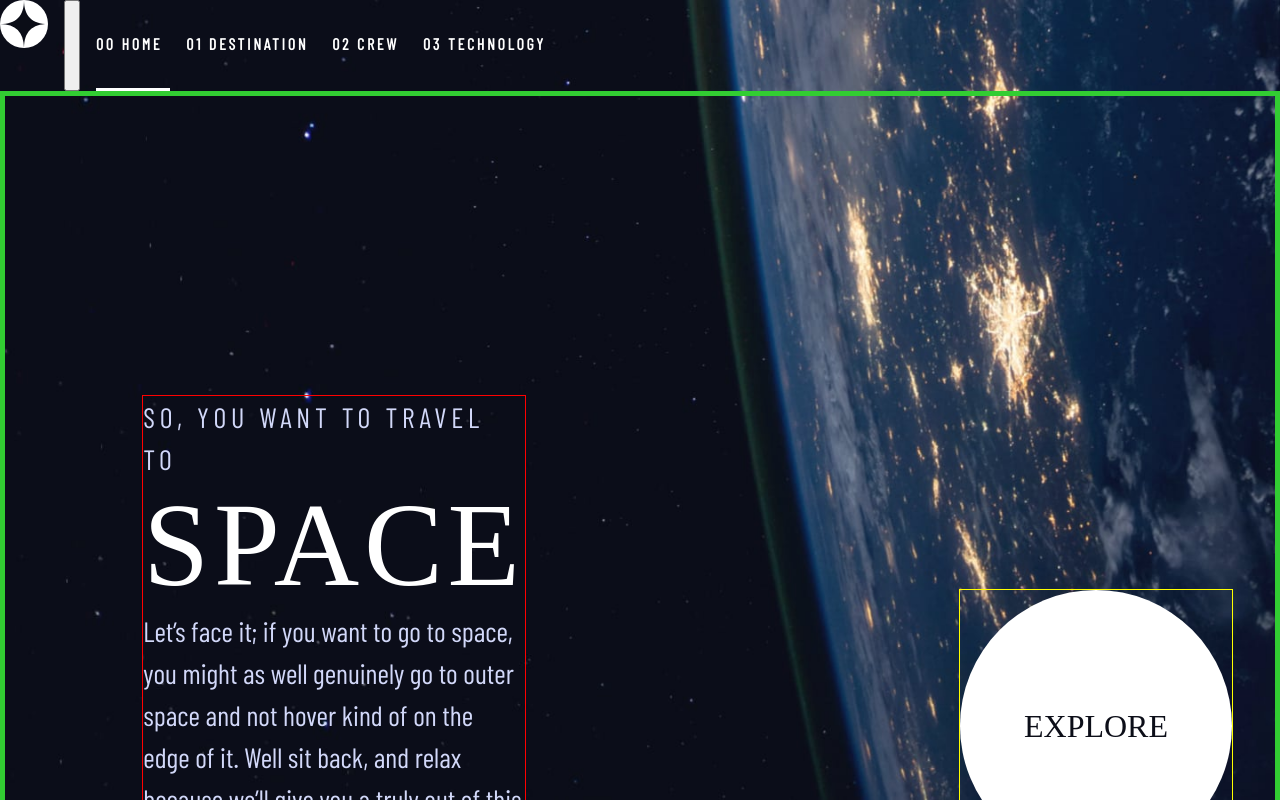
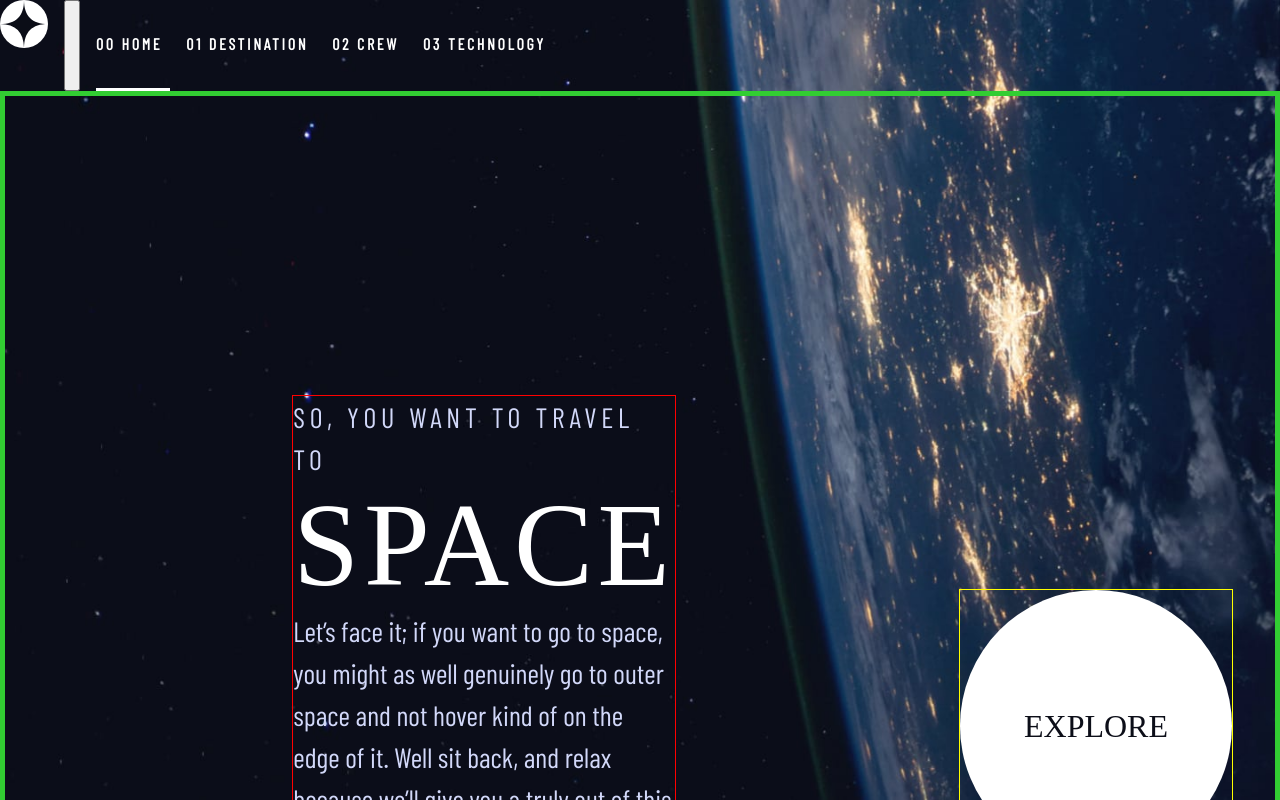
Before and after one commit to DavidofOrange/space-tourism-website, a React (Create React App) app: page / in a window 1280 px wide. Shown: the top 800 px of the page. Built offline with nearby package versions, Linux system fonts and the light colour scheme; a web font is replaced by a local one.

Commit message:
changed the margins on desktop

```diff
--- a/src/index.css
+++ b/src/index.css
@@ -172,12 +172,11 @@ select {
     .grid-container {
         text-align: left;
         column-gap: var(--container-gap, 2rem);
-        grid-template-columns: minmax(1rem, 1fr) repeat(2, minmax(0, 30rem)) minmax(1rem, 1fr);
+        grid-template-columns: minmax(3rem, 1fr) repeat(2, minmax(0, 30rem)) minmax(1rem, 1fr);
     }
 
     .grid-container > *:first-child {
         margin: 300px 0 0 200px;
-        margin-right: 300px;
         grid-column: 2;
         outline: 1px solid red;
     }
```
